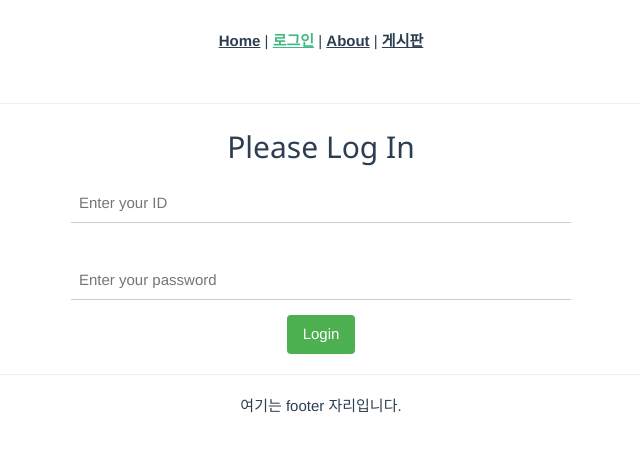
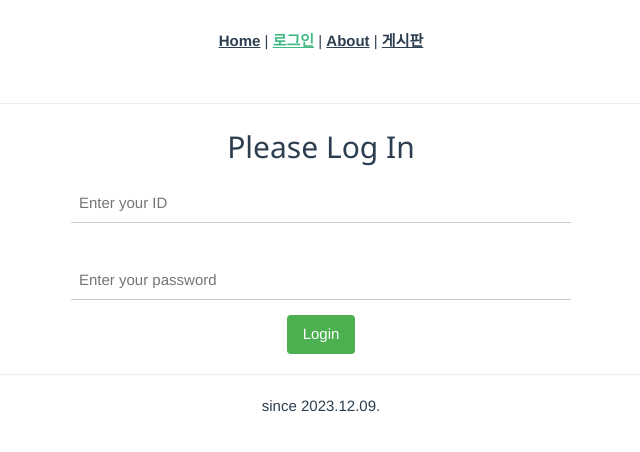
Before and after one commit to otterbits/vue-community-board, a Vue app: page /login in a window 1280 px wide. Shown: the top 452 px of the page, without its empty margins (319-959 px from the left). Built offline with nearby package versions, Linux system fonts and the light colour scheme.

Commit message:
refactor: change footer sentence

```diff
--- a/src/components/PageFooter.vue
+++ b/src/components/PageFooter.vue
@@ -2,7 +2,7 @@
 <template>
     <hr/>
     <footer>
-        여기는 footer 자리입니다.
+        since 2023.12.09.
     </footer>
 </template>
 
```
